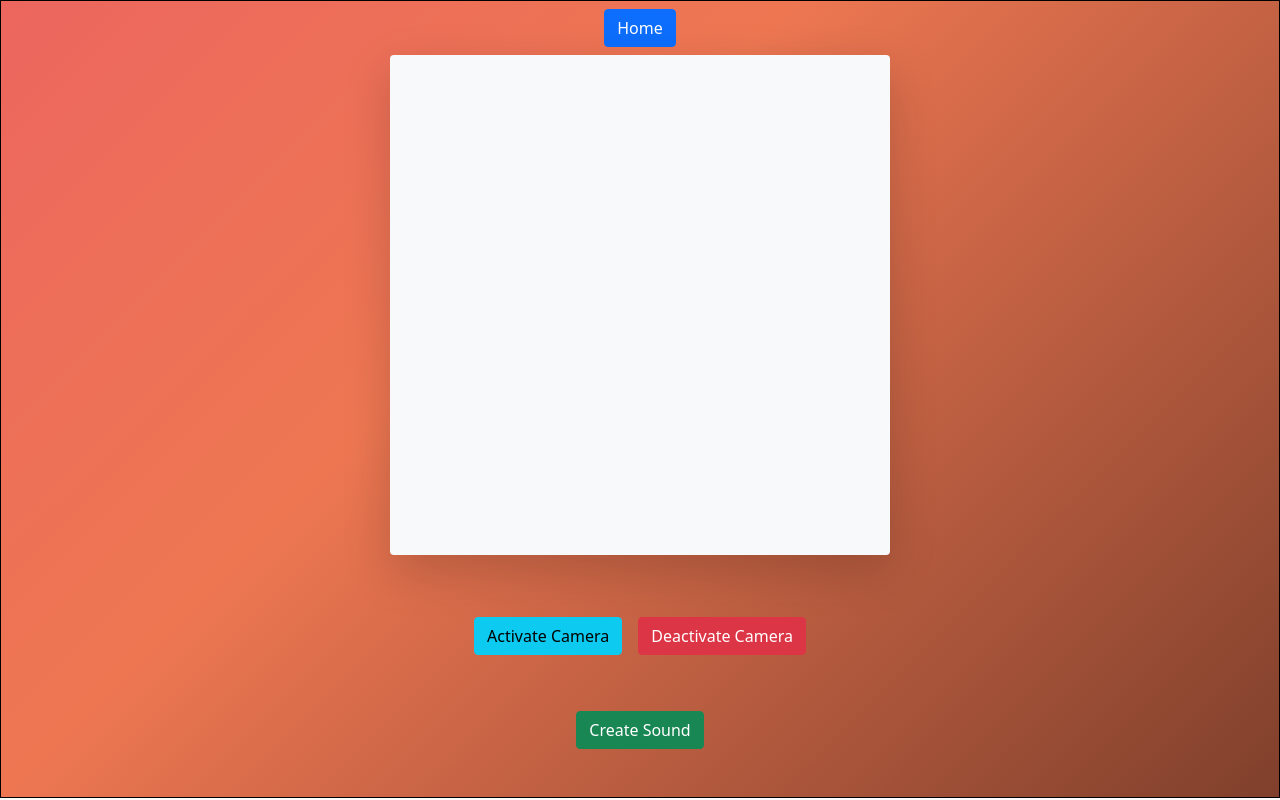
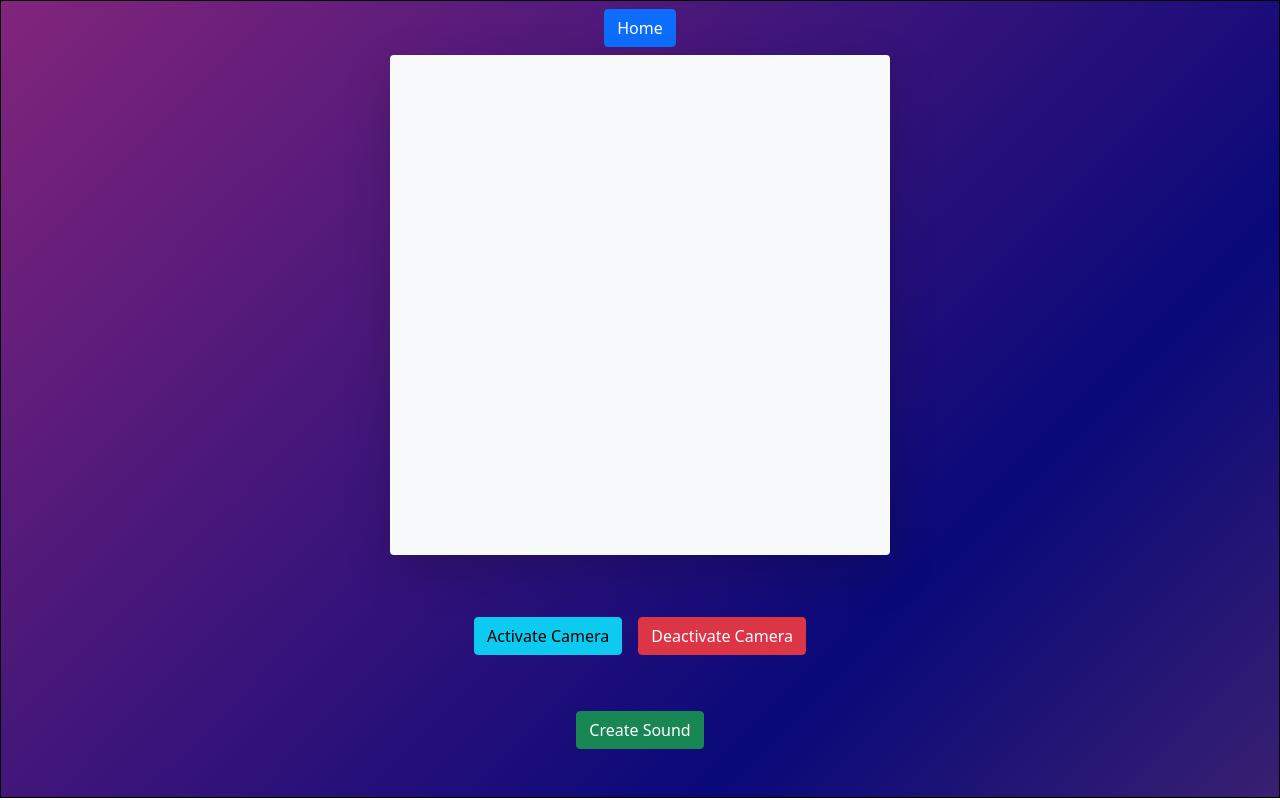
Before and after one commit to OwenCoogan/soundgen, a Vue app: page /videoplayer in a window 1280 px wide. Built offline with nearby package versions, Linux system fonts and the light colour scheme.

Commit message:
change color

```diff
--- a/src/views/Home.vue
+++ b/src/views/Home.vue
@@ -68,7 +68,7 @@ a {
           animation: stroke-offset 7s infinite linear;
 }
 .webcoderskull-1:nth-child(1) {
-  stroke: #360745;
+  stroke: #090979;
   stroke-dashoffset: 7%;
 }
 .webcoderskull-1:nth-child(2) {
--- a/src/views/VideoPlayer.vue
+++ b/src/views/VideoPlayer.vue
@@ -80,7 +80,7 @@
 .block {
   border : 1px solid black;
   text-align: center;
-   background: linear-gradient(-45deg, #000000, #ee7752, #e73c7e, #23a6d5);
+   background: linear-gradient(-45deg, #ee7752, #090979, #e73c7e, #23a6d5);
     background-size: 400% 400%;
     animation: gradient 15s ease infinite
 }
@@ -91,7 +91,7 @@
         background-position: 0% 50%;
     }
     50% {
-        background-position: 100% 50%;
+        background-position: 80% 50%;
     }
     100% {
         background-position: 0% 50%;}}
```
